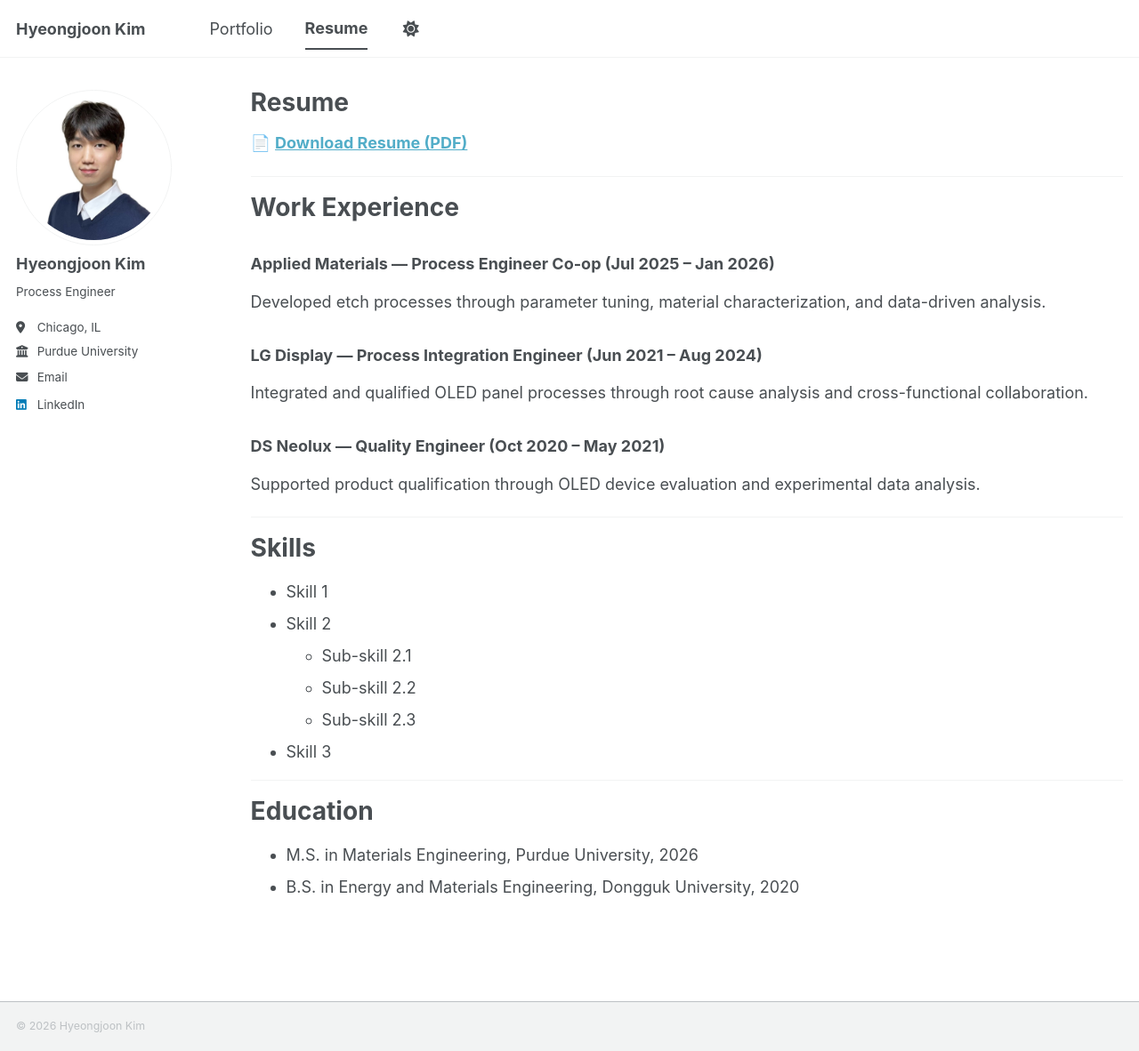
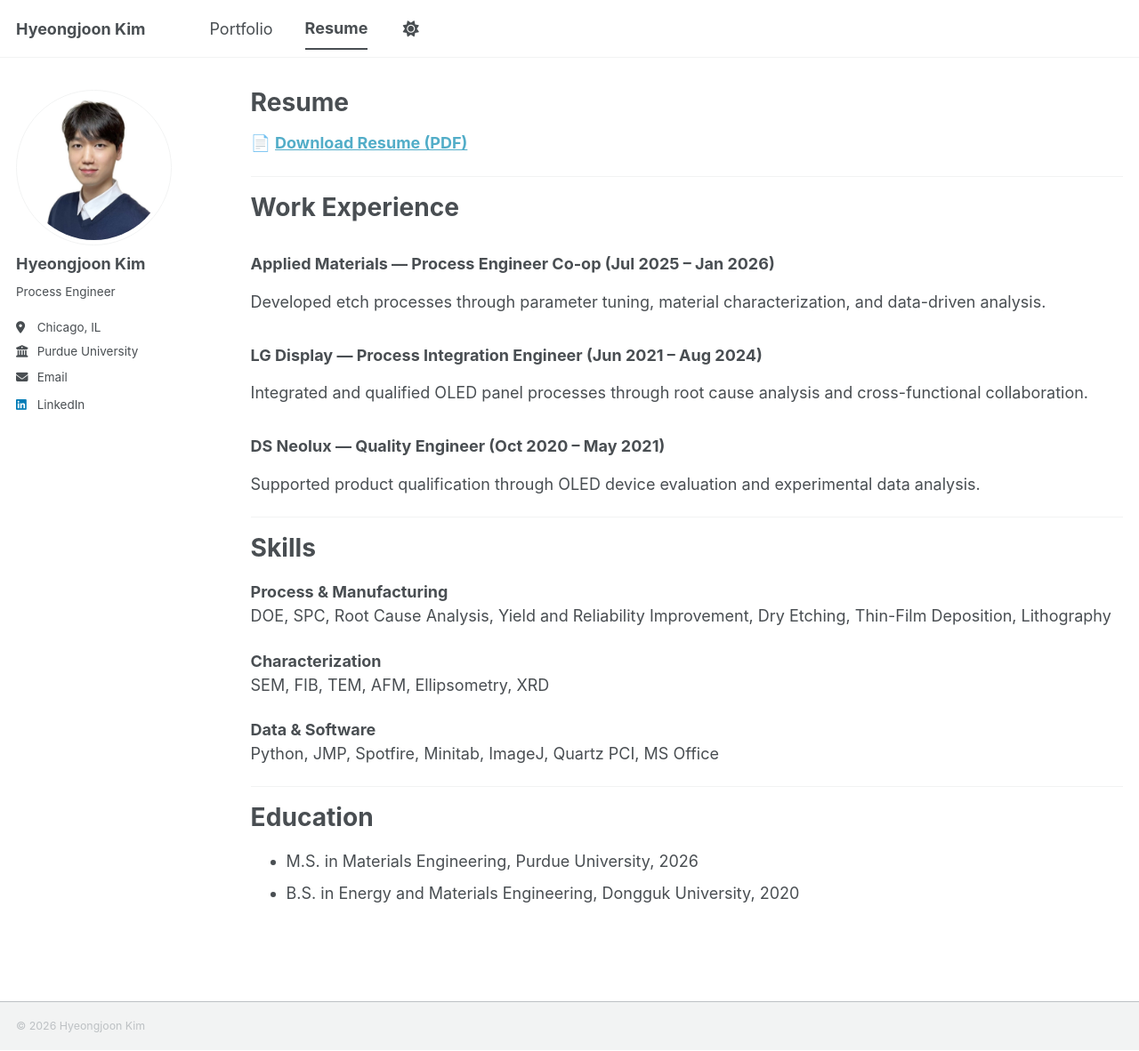
Before and after one commit to joonk1214/joonk1214.github.io, a Jekyll site: the page built from _pages/resume.md, in a window 1280 px wide and 1182 px high. Shown: the whole window at 89% size. Built offline with Jekyll 4.4.1, drawn with Linux system fonts in a browser that asks for light colours; a script bundle is joined from its source files by our own code; library files that are not in the unit come from our copies.

Commit message:
Update resume.md

```diff
--- a/_pages/resume.md
+++ b/_pages/resume.md
@@ -26,12 +26,14 @@ Supported product qualification through OLED device evaluation and experimental
 
 Skills
 ======
-* Skill 1
-* Skill 2
-  * Sub-skill 2.1
-  * Sub-skill 2.2
-  * Sub-skill 2.3
-* Skill 3
+**Process & Manufacturing**
+DOE, SPC, Root Cause Analysis, Yield and Reliability Improvement, Dry Etching, Thin-Film Deposition, Lithography
+
+**Characterization**
+SEM, FIB, TEM, AFM, Ellipsometry, XRD
+
+**Data & Software**
+Python, JMP, Spotfire, Minitab, ImageJ, Quartz PCI, MS Office
 
 ---
 
```
